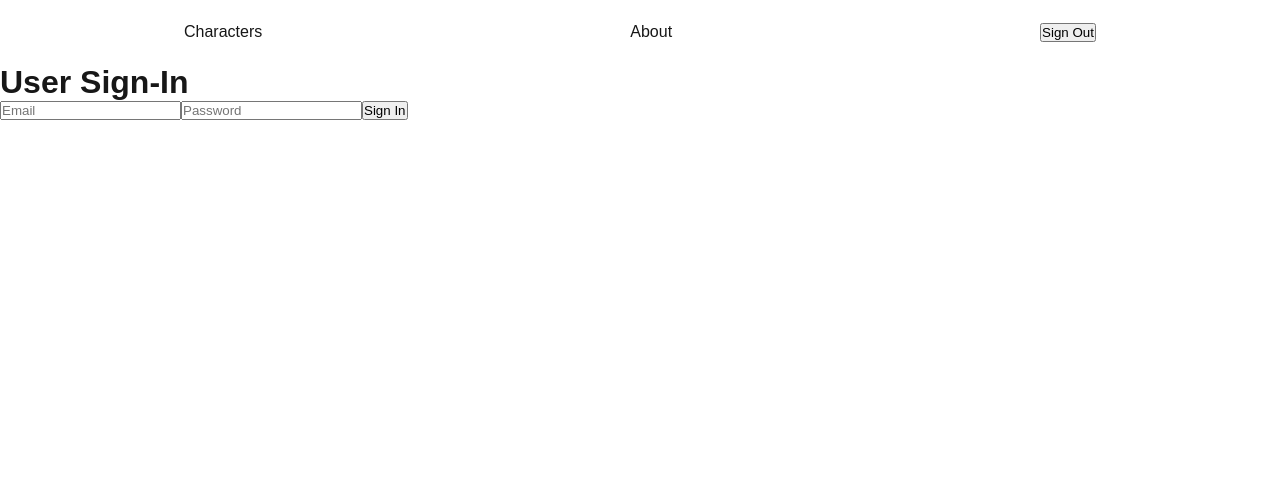
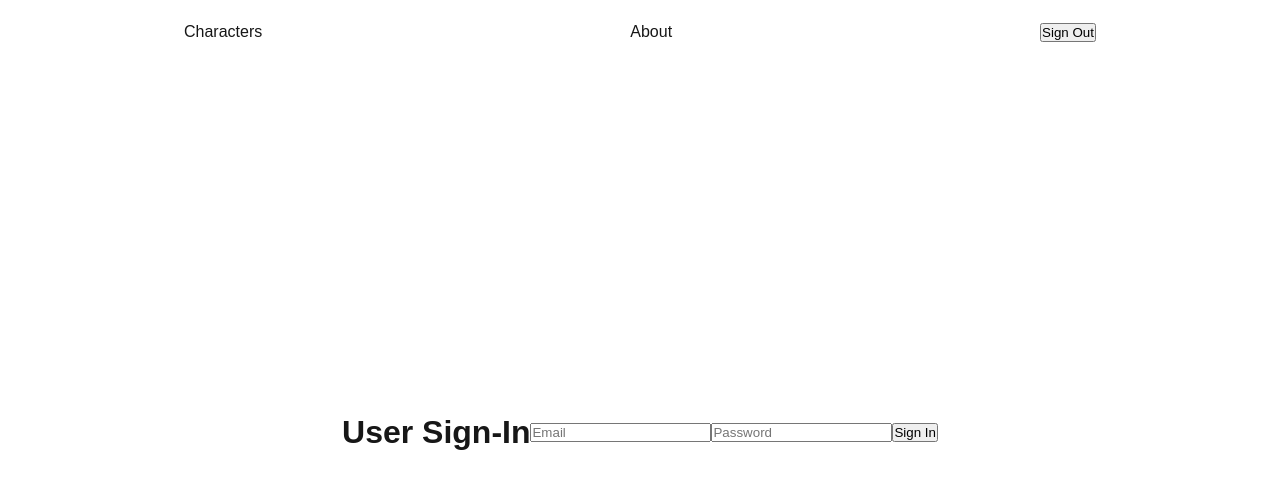
Before and after one commit to ZippyDaFish/character-builder, a Next.js app: page /sign-in in a window 1280 px wide. Shown: the top 488 px of the page. Built offline with nearby package versions, Linux system fonts and the light colour scheme; no server answers.

Commit message:
Push to selection page on user sign in

```diff
--- a/app/sign-in/page.js
+++ b/app/sign-in/page.js
@@ -2,11 +2,14 @@
 import { useState } from "react";
 import { useSignInWithEmailAndPassword } from 'react-firebase-hooks/auth';
 import { auth } from '@/app/lib/firebase/firebaseConfig';
+import { useRouter } from "next/navigation";
+import styles from "./page.module.css";
 
 export default function SignIn() {
     const [email, setEmail] = useState('');
     const [password, setPassword] = useState('');
     const [signInWithEmailAndPassword] = useSignInWithEmailAndPassword(auth);
+    const router = useRouter();
 
     const handleSignIn = async () => {
         try {
@@ -14,13 +17,14 @@ export default function SignIn() {
             console.log(res);
             setEmail('');
             setPassword('');
+            router.push('/character-selection');
         } catch(e){
             console.error(e);
         }
     };
 
     return (
-        <div>
+        <div className={styles.pageContent}>
             <h1>User Sign-In</h1>
             <input
                 type="email"
--- a/app/sign-in/page.module.css
+++ b/app/sign-in/page.module.css
@@ -0,0 +1,7 @@
+.pageContent {
+    width: 100vw;
+    height: 92vh;
+    display: flex;
+    justify-content: center;
+    align-items: center;
+}
--- a/app/sign-up/page.js
+++ b/app/sign-up/page.js
@@ -3,7 +3,6 @@ import { useState } from "react";
 import { useCreateUserWithEmailAndPassword } from 'react-firebase-hooks/auth';
 import { auth } from '@/app/lib/firebase/firebaseConfig';
 import { useRouter } from "next/navigation";
-
 import styles from "./page.module.css";
 
 export default function SignUp() {
```
